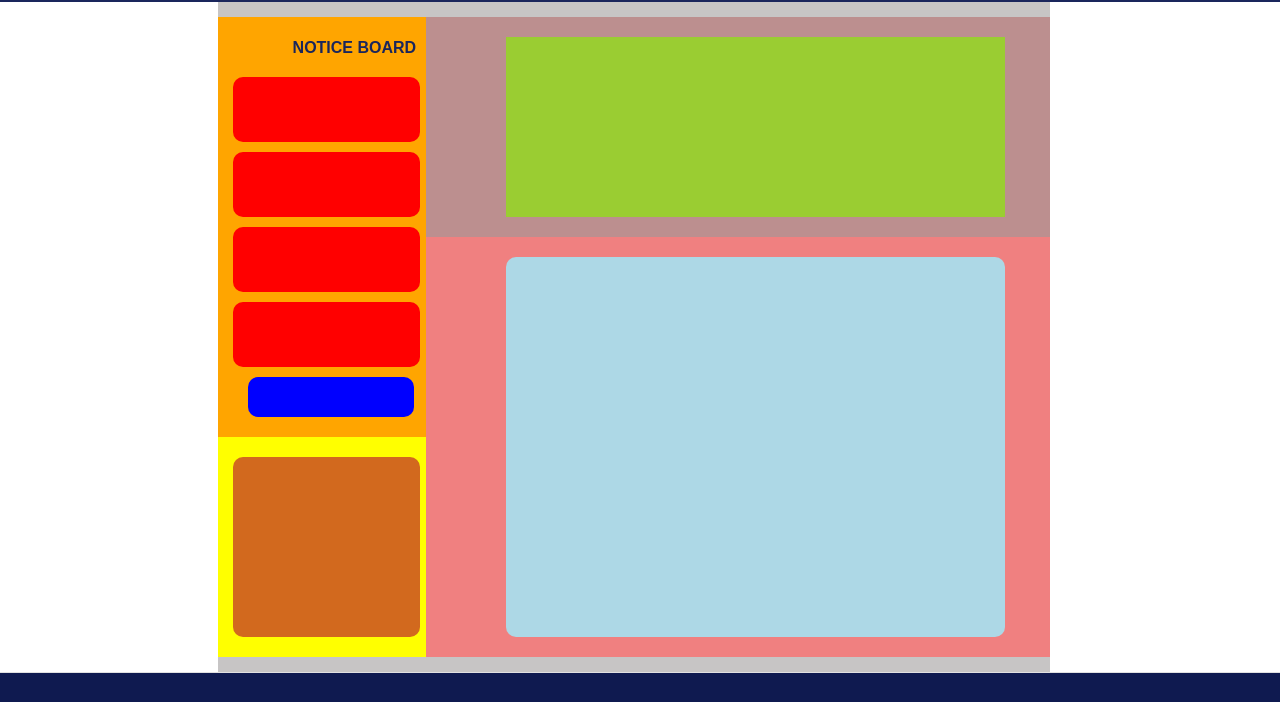
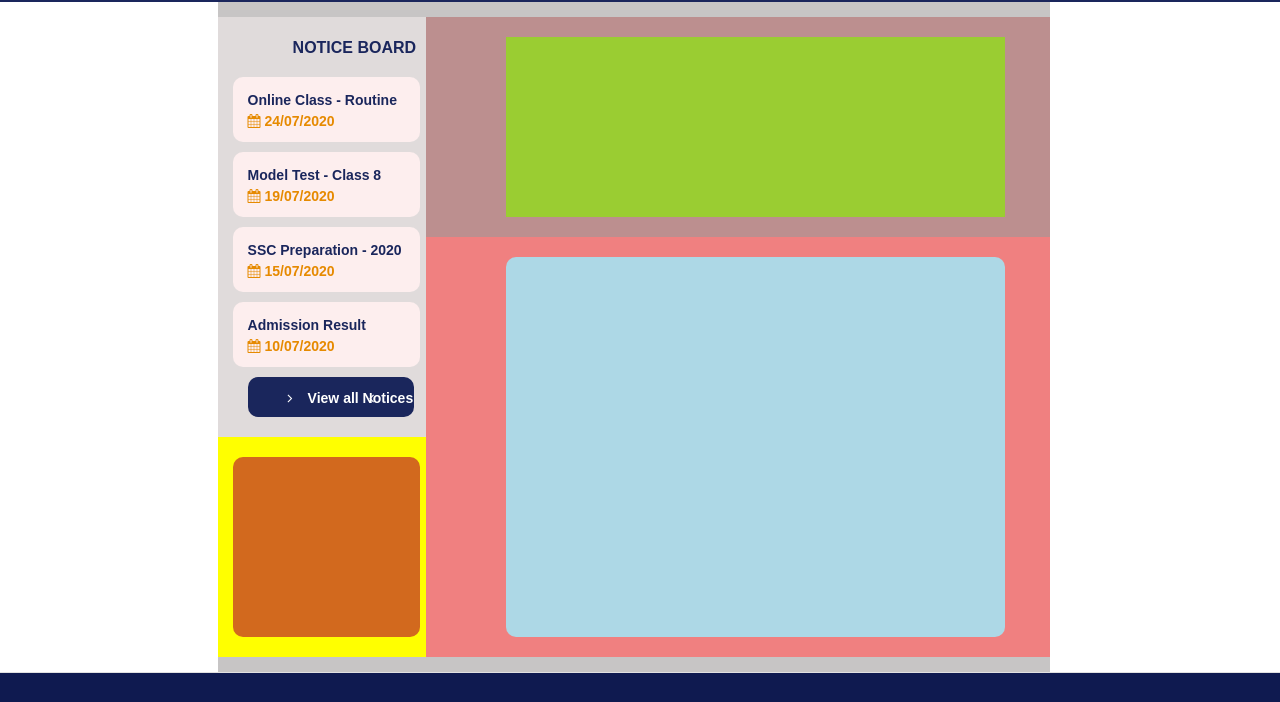
Before and after one commit to iftikharrasha/little-jewels-school-management-system, a plain HTML site: page index.html in a window 1280 px wide. Shown: the part 108-810 px from the top of the page. Drawn offline with Linux system fonts and the light colour scheme; a web font is replaced by a local one.

Commit message:
body-left section 1 added

```diff
--- a/css/style.css
+++ b/css/style.css
@@ -114,7 +114,7 @@ img {
     position: relative;
     width: 100%;
     height: 420px;
-    background: orange;
+    background: #E0DBDB;
     margin: 0px auto;
 }
 
@@ -123,7 +123,7 @@ img {
     color: #1A265C;
     top: 20px;
     text-transform: uppercase;
-    font-weight: 700;
+    font-weight: 900;
     font-size: 16px;
 }
 
@@ -137,8 +137,12 @@ img {
     height: 65px;
     top: 60px;
     left: 15px;
-    background: red;
+    background: #FDEEEE;
     border-radius: 10px;
+}
+
+.nc1{
+
 }
 
 .nc2{
@@ -153,14 +157,57 @@ img {
     top: 285px;
 }
 
+.top-notice{
+    position: absolute;
+    color: #1a265c;
+    top: 12px;
+    left: 15px;
+    font-size: 14px;
+    font-weight: 700;
+    text-decoration: none;
+}
+
+.notice-content span{
+    position: absolute;
+    color: #e68a00;
+    top: 33px;
+    left: 15px;
+    font-size: 14px;
+    font-weight: 700;
+}
+
 .nc-view{
     position: absolute;
     width: 80%;
     height: 40px;
     top: 360px;
     left: 30px;
-    background: blue;
+    background: #1a265c;
     border-radius: 10px;
+}
+
+.view-all{
+    position: absolute;
+    color: white;
+    top: 10px;
+    left: 60px;
+    font-size: 14px;
+    font-weight: 700;
+    text-decoration: none;
+}
+
+.angle-right{
+    position: absolute;
+    color: white;
+    top: 14px;
+    left: 40px;
+}
+
+.angle-left{
+    position: absolute;
+    color: white;
+    top: 14px;
+    right: 40px;
 }
 
 .body-left-2{
--- a/index.html
+++ b/index.html
@@ -3,8 +3,9 @@
 <head>
     <meta charset="UTF-8">
     <meta name="viewport" content="width=device-width, initial-scale=1.0">
-    <title>Document</title>
+    <title>CLJS</title>
     <link rel="stylesheet" href="https://use.typekit.net/nfp7kim.css">
+    <link rel="stylesheet" href="https://cdnjs.cloudflare.com/ajax/libs/font-awesome/4.7.0/css/font-awesome.min.css">
     <link rel="stylesheet" href="css/style.css">
 </head>
 
@@ -39,11 +40,27 @@
                 <div class="body-left">
                     <div class="body-left-1">
                         <p class="notice align1">Notice Board</p>
-                        <div class="notice-content nc1"></div>
-                        <div class="notice-content nc2"></div>
-                        <div class="notice-content nc3"></div>
-                        <div class="notice-content nc4"></div>
-                        <div class="nc-view"></div>
+                        <div class="notice-content nc1">
+                            <a href="" class="top-notice">Online Class - Routine</a>
+                            <span><i class="fa fa-calendar" aria-hidden="true"></i> 24/07/2020 </span>
+                        </div>
+                        <div class="notice-content nc2">
+                            <a href="" class="top-notice">Model Test - Class 8</a>
+                            <span><i class="fa fa-calendar" aria-hidden="true"></i> 19/07/2020 </span>
+                        </div>
+                        <div class="notice-content nc3">
+                            <a href="" class="top-notice">SSC Preparation - 2020</a>
+                            <span><i class="fa fa-calendar" aria-hidden="true"></i> 15/07/2020 </span>
+                        </div>
+                        <div class="notice-content nc4">
+                            <a href="" class="top-notice">Admission Result</a>
+                            <span><i class="fa fa-calendar" aria-hidden="true"></i> 10/07/2020 </span>
+                        </div>
+                        <div class="nc-view">
+                            <i class="fa fa-angle-right angle-right" aria-hidden="true"></i>
+                            <i class="fa fa-angle-left angle-left" aria-hidden="true"></i>
+                            <a href="" class="view-all">View all Notices</a>
+                        </div>
                     </div>
                     <div class="body-left-2">
                         <div class="admin"></div>
```
